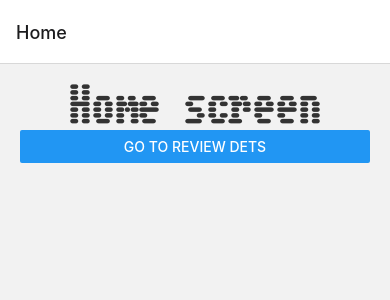
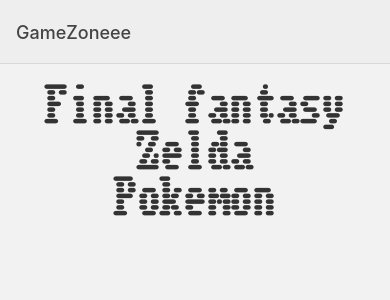
Before and after one commit to justyna13/First-React-Native, a React Native app: screen /Home in a window 390 px wide. Shown: the top 300 px of the page. Built offline with nearby package versions, Linux system fonts and the light colour scheme.

Commit message:
passing data

```diff
--- a/routes/homeStack.js
+++ b/routes/homeStack.js
@@ -6,10 +6,17 @@
 const Stack = createNativeStackNavigator();
 
 export default function HomeStack() {
+    const defaultNavigationOptions = {
+        headerStyle: {
+            backgroundColor: '#eee'
+        },
+        headerTintColor: '#444'
+    };
+
     return (
-        <NavigationContainer>
-            <Stack.Navigator>
-                <Stack.Screen name="Home" component={Home} />
+        <NavigationContainer >
+            <Stack.Navigator screenOptions={defaultNavigationOptions}>
+                <Stack.Screen name="Home" component={Home} options={ {title: 'GameZoneee' }} />
                 <Stack.Screen name="Review Details" component={ReviewDetails} />
             </Stack.Navigator>
         </NavigationContainer>
--- a/screens/Home.js
+++ b/screens/Home.js
@@ -1,16 +1,27 @@
-import { View, StyleSheet, Text, Button } from "react-native";
+import { View, StyleSheet, Text } from "react-native";
 import { globalStyles } from "../styles/global";
+import { useState } from "react";
+import { FlatList, TouchableOpacity } from "react-native";
 
 export default function Home({ navigation }) {
+    const [reviews, setReviews] = useState([
+        { title: "Final fantasy", rating: 2, body: "lorem ipsum", key: '3'},
+        { title: "Zelda", rating: 5, body: "lorem ipsum", key: '1'},
+        { title: "Pokemon", rating: 5, body: "lorem ipsum", key: '2'}
+    ]);
 
-    const pressHandler = () => {
-        navigation.navigate('Review Details')
-    }
+
 
     return (
         <View style={globalStyles.container}>
-            <Text style={globalStyles.titleText}>Home screen</Text>
-            <Button title="Go to review dets" onPress={pressHandler} />
+            <FlatList
+                data={reviews}
+                renderItem={({item}) => (
+                    <TouchableOpacity onPress={() => navigation.navigate('Review Details', item)}>
+                        <Text style={globalStyles.titleText}>{item.title}</Text>
+                    </TouchableOpacity>
+                )}
+            />
         </View>
     )
 }
--- a/screens/ReviewDetails.js
+++ b/screens/ReviewDetails.js
@@ -1,14 +1,18 @@
 import { View, StyleSheet, Text, Button } from "react-native";
 import { globalStyles } from "../styles/global";
 
-export default function ReviewDetails({ navigation }) {
+export default function ReviewDetails({ navigation, route }) {
+    const { title, body, rating } = route.params;
+
     const pressHandler = () => {
         navigation.goBack()
     }
+
     return (
         <View style={globalStyles.container}>
-            <Text style={globalStyles.titleText}>Review details</Text>
-            <Button title="Back to home screen" onPress={pressHandler} />
+            <Text style={globalStyles.titleText}>{ title }</Text>
+            <Text>{ rating }/5</Text>
+            <Text>{body}</Text>
         </View>
     )
 }
```
